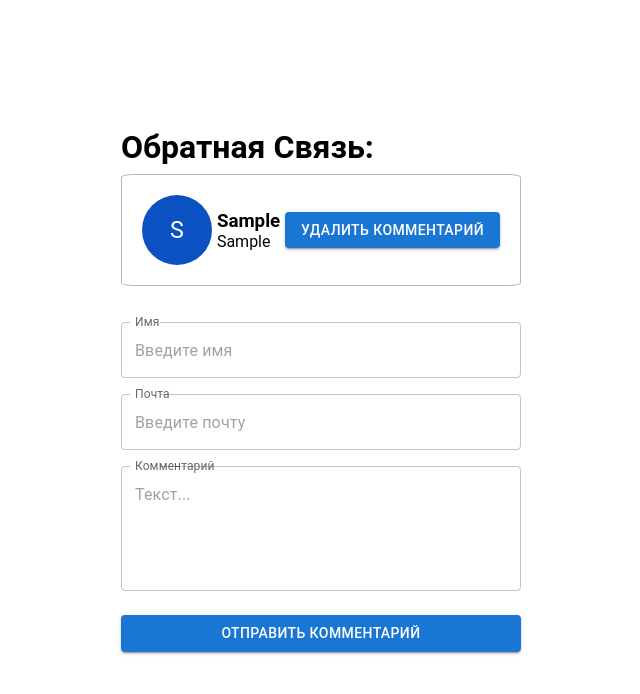
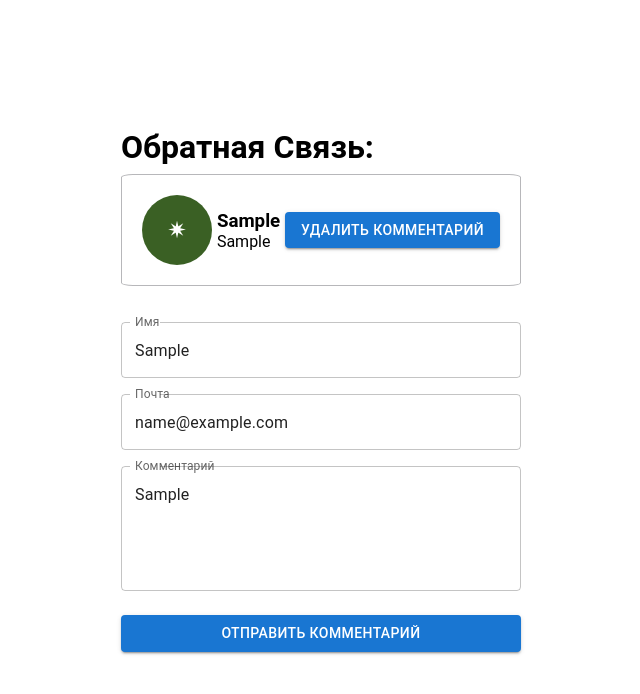
Before and after one commit to belarty/home-work-1, a React (Create React App) app in the folder home-work-1/: page / in a window 1280 px wide. Both pictures are taken after typing "Sample", "name@example.com", "Sample" into the empty fields and a click on the button "ОТПРАВИТЬ КОММЕНТАРИЙ". Shown: the top 694 px of the page, without its empty margins (391-1031 px from the left). Built offline with nearby package versions, Linux system fonts and the light colour scheme.

Commit message:
Исправил с помощью

```diff
--- a/home-work-1/src/tutorial-5/App.js
+++ b/home-work-1/src/tutorial-5/App.js
@@ -7,70 +7,58 @@ import Avatar, { ConfigProvider } from 'react-avatar';
 
 const App = () => {
     const [comments, setComments] = useState([]);
-
     const [inputValue, setInputValue] = useState({
-        id: Date.now(),
         fullName: '',
         email: '',
         text: '',
-    });
+    })
 
-    const handleOnClick = (e) => {
-        e.preventDefault()
-        setComments(
-            [...comments, inputValue]
-        )
-        e.target.reset();
-        setInputValue({})
+    const handleInputValue = (event) => {
+        const { name, value } = event.target;
+        setInputValue({ ...inputValue, [name]: value })
     }
 
-    const handleChangeValue = (event) => {
-        const { name, value } = event.target;
-        setInputValue({
-            ...inputValue, [name]: value
-        })
+    const addNewComment = (e) => {
+        e.preventDefault();
+        setComments([...comments, { ...inputValue, createdAt: new Date() }]);
     }
-
-    const handleRemove = (event) => {
-        if(event.target.id){
-            setInputValue({})
-        }
+    const handleRemoveComment = (createdAt) => {
+        const remove = comments.filter((comment) => comment.createdAt !== createdAt)
+        setComments([...remove])
     }
+    useEffect(() => {
+        const commentTo = JSON.parse(localStorage.getItem('comments')) || []
+        setComments([...commentTo])
+    }, []);
 
     useEffect(() => {
-        console.log('ОТРАБОТАЛ РЕНДЕР');
         localStorage.setItem('comments', JSON.stringify(comments))
     }, [comments]);
 
-    useEffect(() => {
-        console.log('ОЧИСТИЛ СПИСОК');
-    }, [setInputValue]);
-
     return (
         <div className={styles.form}>
-            <form onSubmit={handleOnClick}>
+            <form onSubmit={addNewComment}>
                 <h1>Обратная Связь: </h1>
-                <ul>{comments.map((comment) => comment
-                    ? <div className={styles.commentsFormList} key={comment.id}>
+                {comments.map((comment) =>
+                    <div key={comment.createdAt} className={styles.commentsFormList}>
                         <div>
                             <ConfigProvider color>
-                                <Avatar size={70} name={comment.fullName} round={true} />
+                                <Avatar size={70} round={true} />
                             </ConfigProvider>
                         </div>
                         <div className={styles.commentsAvatar}>
-                            <h3 className={styles.fullName}>{comment.fullName}</h3>
+                            <h3>{comment.fullName}</h3>
                             <li className={styles.text} rows={4}>{comment.text}</li>
                         </div>
-                        <Button variant="contained" onClick={handleRemove} type='remove'>Удалить комментарий</Button>
+                        <Button onClick={() => handleRemoveComment(comment.createdAt)} variant="contained">Удалить комментарий</Button>
                     </div>
-                    : null
                 )}
-                </ul>
+
                 <div className={styles.commentsForm}>
-                    <TextField onChange={handleChangeValue} name='fullName' sx={{ marginBottom: 2, marginTop: 2, width: 400 }} id="filled-basic" label="Имя" placeholder='Введите имя' />
-                    <TextField onChange={handleChangeValue} name='email' sx={{ marginBottom: 2, width: 400 }} id="filled-basic" label="Почта" placeholder='Введите почту' />
+                    <TextField onChange={handleInputValue} name='fullName' sx={{ marginBottom: 2, marginTop: 2, width: 400 }} id="filled-basic" label="Имя" placeholder='Введите имя' />
+                    <TextField onChange={handleInputValue} name='email' sx={{ marginBottom: 2, width: 400 }} id="filled-basic" label="Почта" placeholder='Введите почту' />
                     <TextField
-                        onChange={handleChangeValue}
+                        onChange={handleInputValue}
                         sx={{ marginBottom: 2, width: 400 }}
                         name='text'
                         label="Комментарий"
```
Also changed, not shown: home-work-1/src/tutorial-6/App.js (+21 -0 lines), home-work-1/src/tutorial-7/App.js (added, +11 -0 lines).
